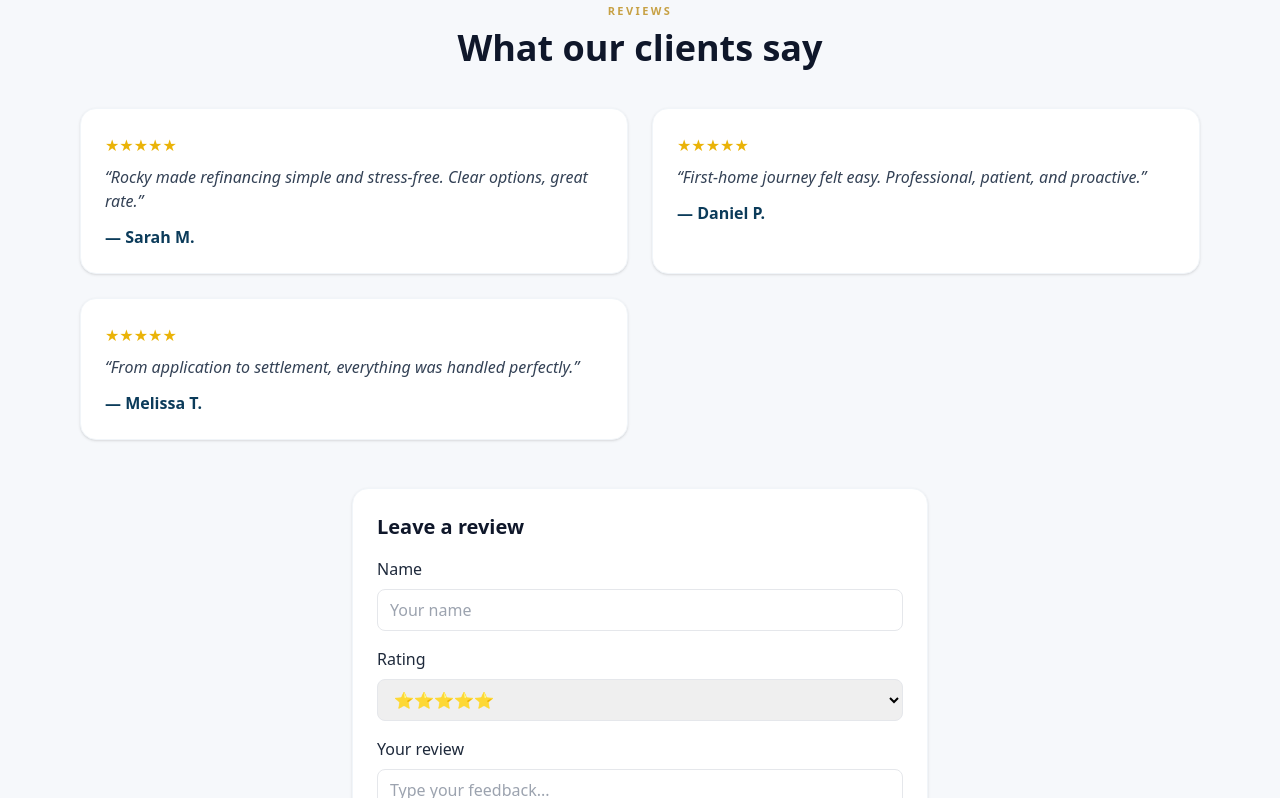
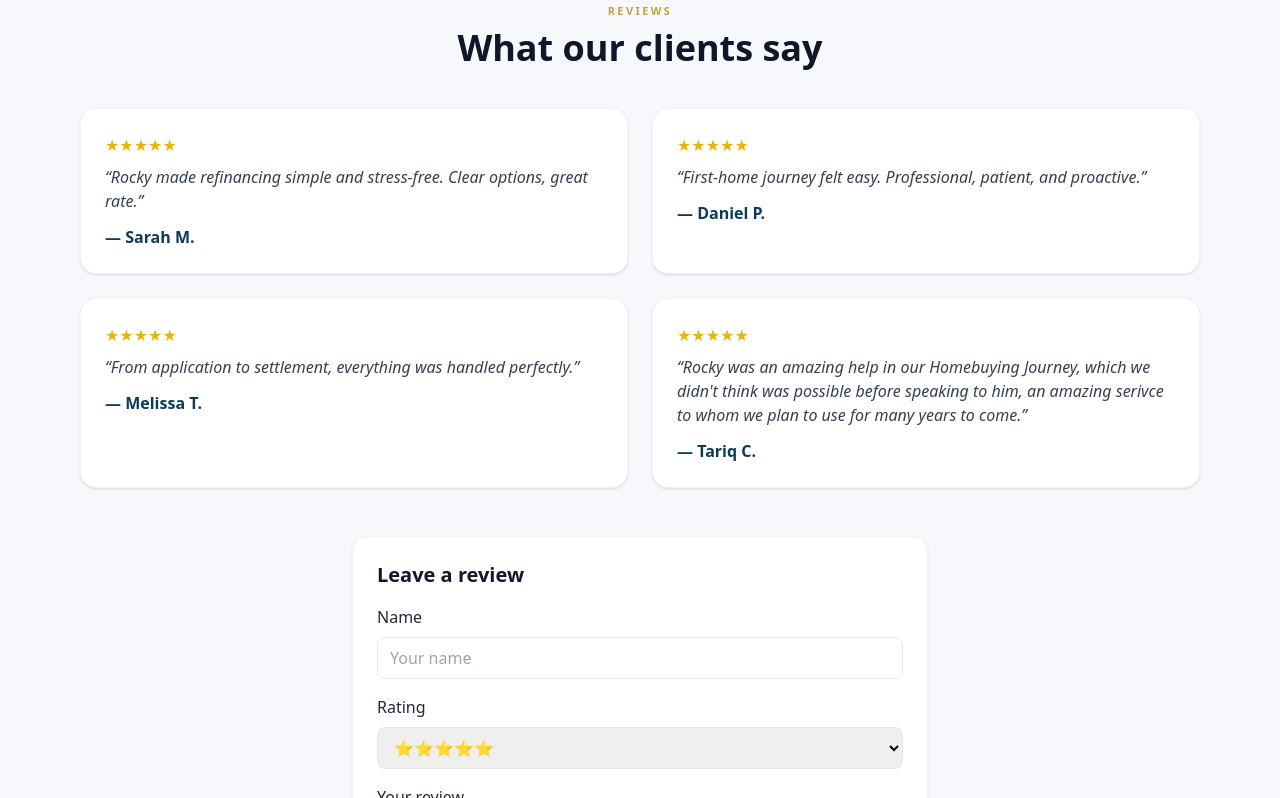
Before and after one commit to gianninatcassar-hash/trimboli-finance, a React (Vite) app: page / in a window 1280 px wide. Shown: the part 2390-3188 px from the top of the page. Built offline with nearby package versions, Linux system fonts and the light colour scheme.

Commit message:
Update App.jsx

```diff
--- a/src/App.jsx
+++ b/src/App.jsx
@@ -267,6 +267,7 @@ export default function App() {
         { name: "Sarah M.", text: "Rocky made refinancing simple and stress-free. Clear options, great rate." },
         { name: "Daniel P.", text: "First-home journey felt easy. Professional, patient, and proactive." },
         { name: "Melissa T.", text: "From application to settlement, everything was handled perfectly." },
+       { name: "Tariq C.", text: "Rocky was an amazing help in our Homebuying Journey, which we didn't think was possible before speaking to him, an amazing serivce to whom we plan to use for many years to come." },
       ].map((r, i) => (
         <div key={i} className="rounded-2xl bg-white p-6 shadow border border-slate-100">
           <p className="text-yellow-500">★★★★★</p>
```
